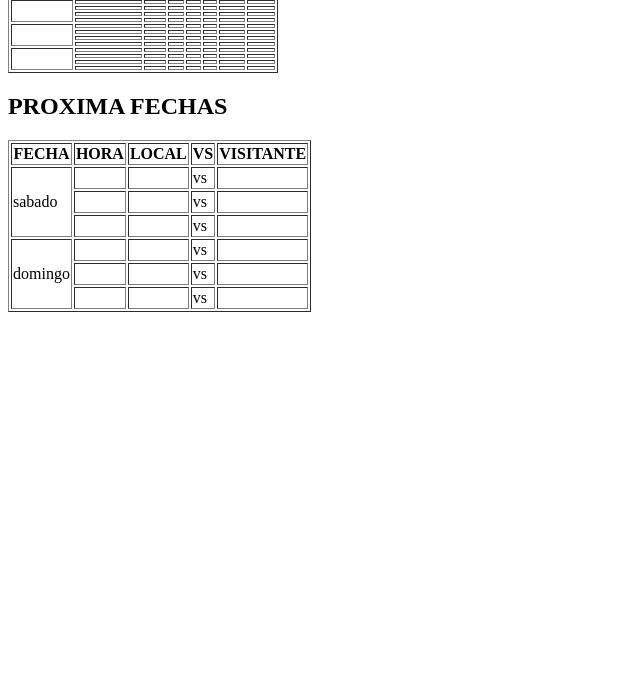
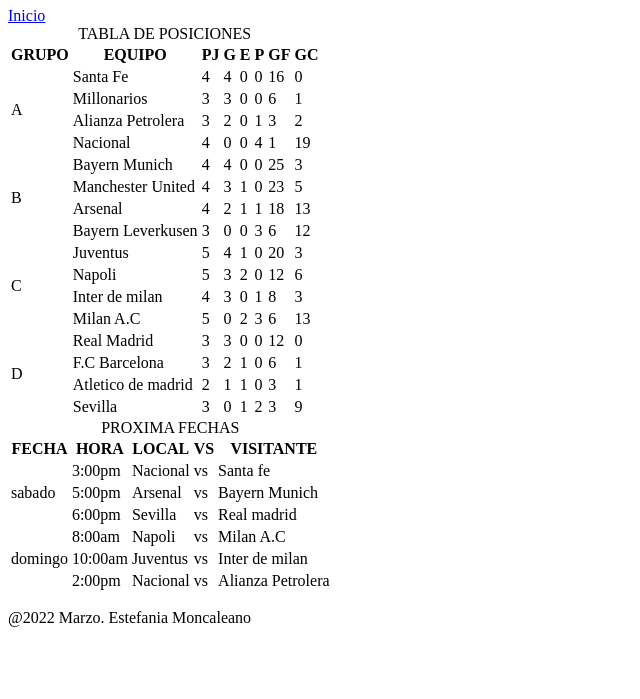
Before and after one commit to EstefaMH/PERSONAJE, a plain HTML site: page fixture.html in a window 1280 px wide. Shown: the part 101-800 px from the top of the page, without its empty margins (0-640 px from the left). Drawn offline with Linux system fonts and the light colour scheme.

Commit message:
Add files via upload

```diff
--- a/fixture.html
+++ b/fixture.html
@@ -8,7 +8,21 @@
 </head>
 
 <body>
-	<table border=1>
+	<header>
+		<div>
+			<img src="img/balon.png">
+		</div>
+		<div>
+			<h1>SOCCER CHAMPIONSHIP</h1>
+		</div>
+	</header>
+	<nav>
+		<a href="index.html">Inicio</a>
+	</nav>
+	<div id="tablas">
+
+
+		<table>
 			<caption>TABLA DE POSICIONES</caption>
 			<tr>
 				<th>GRUPO</th>
@@ -21,215 +35,176 @@
 				<th>GC</th>
 			</tr>
 			<tr>
-			<td rowspan=4></td>
-			<td></td>
-			<td></td>
-			<td></td>
-			<td></td>
-			<td></td>
-			<td></td>
-			<td></td>
+				<td rowspan=4>A</td>
+				<td>Santa Fe</td>
+				<td>4</td>
+				<td>4</td>
+				<td>0</td>
+				<td>0</td>
+				<td>16</td>
+				<td>0</td>
 
 			</tr>
 			<tr>
 
-			<td></td>
-			<td></td>
-			<td></td>
-			<td></td>
-			<td></td>
-			<td></td>
-			<td></td>
+				<td>Millonarios</td>
+				<td>3</td>
+				<td>3</td>
+				<td>0</td>
+				<td>0</td>
+				<td>6</td>
+				<td>1</td>
 			</tr>
 			<tr>
 
-			<td></td>
-			<td></td>
-			<td></td>
-			<td></td>
-			<td></td>
-			<td></td>
-			<td></td>
+				<td>Alianza Petrolera</td>
+				<td>3</td>
+				<td>2</td>
+				<td>0</td>
+				<td>1</td>
+				<td>3</td>
+				<td>2</td>
 			</tr>
 			<tr>
 
-			<td></td>
-			<td></td>
-			<td></td>
-			<td></td>
-			<td></td>
-			<td></td>
-			<td></td>
+				<td>Nacional</td>
+				<td>4</td>
+				<td>0</td>
+				<td>0</td>
+				<td>4</td>
+				<td>1</td>
+				<td>19</td>
 			</tr>
 			<tr>
-			<td rowspan=4></td>
-			<td></td>
-			<td></td>
-			<td></td>
-			<td></td>
-			<td></td>
-			<td></td>
-			<td></td>
+				<td rowspan=4>B</td>
+				<td>Bayern Munich</td>
+				<td>4</td>
+				<td>4</td>
+				<td>0</td>
+				<td>0</td>
+				<td>25</td>
+				<td>3</td>
 
 			</tr>
 			<tr>
 
-			<td></td>
-			<td></td>
-			<td></td>
-			<td></td>
-			<td></td>
-			<td></td>
-			<td></td>
+				<td>Manchester United</td>
+				<td>4</td>
+				<td>3</td>
+				<td>1</td>
+				<td>0</td>
+				<td>23</td>
+				<td>5</td>
 			</tr>
 			<tr>
 
-			<td></td>
-			<td></td>
-			<td></td>
-			<td></td>
-			<td></td>
-			<td></td>
-			<td></td>
+				<td>Arsenal</td>
+				<td>4</td>
+				<td>2</td>
+				<td>1</td>
+				<td>1</td>
+				<td>18</td>
+				<td>13</td>
 			</tr>
 			<tr>
 
-			<td></td>
-			<td></td>
-			<td></td>
-			<td></td>
-			<td></td>
-			<td></td>
-			<td></td>
+				<td>Bayern Leverkusen</td>
+				<td>3</td>
+				<td>0</td>
+				<td>0</td>
+				<td>3</td>
+				<td>6</td>
+				<td>12</td>
 			</tr>
 			<tr>
-			<td rowspan=4></td>
-			<td></td>
-			<td></td>
-			<td></td>
-			<td></td>
-			<td></td>
-			<td></td>
-			<td></td>
+				<td rowspan=4>C</td>
+				<td>Juventus</td>
+				<td>5</td>
+				<td>4</td>
+				<td>1</td>
+				<td>0</td>
+				<td>20</td>
+				<td>3</td>
 
 			</tr>
 			<tr>
 
-			<td></td>
-			<td></td>
-			<td></td>
-			<td></td>
-			<td></td>
-			<td></td>
-			<td></td>
+				<td>Napoli</td>
+				<td>5</td>
+				<td>3</td>
+				<td>2</td>
+				<td>0</td>
+				<td>12</td>
+				<td>6</td>
 			</tr>
 			<tr>
 
-			<td></td>
-			<td></td>
-			<td></td>
-			<td></td>
-			<td></td>
-			<td></td>
-			<td></td>
+				<td>Inter de milan</td>
+				<td>4</td>
+				<td>3</td>
+				<td>0</td>
+				<td>1</td>
+				<td>8</td>
+				<td>3</td>
 			</tr>
 			<tr>
 
-			<td></td>
-			<td></td>
-			<td></td>
-			<td></td>
-			<td></td>
-			<td></td>
-			<td></td>
+				<td>Milan A.C</td>
+				<td>5</td>
+				<td>0</td>
+				<td>2</td>
+				<td>3</td>
+				<td>6</td>
+				<td>13</td>
 			</tr>
 			<tr>
-			<td rowspan=4></td>
-			<td></td>
-			<td></td>
-			<td></td>
-			<td></td>
-			<td></td>
-			<td></td>
-			<td></td>
+				<td rowspan=4>D</td>
+				<td>Real Madrid</td>
+				<td>3</td>
+				<td>3</td>
+				<td>0</td>
+				<td>0</td>
+				<td>12</td>
+				<td>0</td>
 
 			</tr>
 			<tr>
 
-			<td></td>
-			<td></td>
-			<td></td>
-			<td></td>
-			<td></td>
-			<td></td>
-			<td></td>
+				<td>F.C Barcelona</td>
+				<td>3</td>
+				<td>2</td>
+				<td>1</td>
+				<td>0</td>
+				<td>6</td>
+				<td>1</td>
 			</tr>
 			<tr>
 
-			<td></td>
-			<td></td>
-			<td></td>
-			<td></td>
-			<td></td>
-			<td></td>
-			<td></td>
+				<td>Atletico de madrid</td>
+				<td>2</td>
+				<td>1</td>
+				<td>1</td>
+				<td>0</td>
+				<td>3</td>
+				<td>1</td>
 			</tr>
 			<tr>
 
-			<td></td>
-			<td></td>
-			<td></td>
-			<td></td>
-			<td></td>
-			<td></td>
-			<td></td>
+				<td>Sevilla</td>
+				<td>3</td>
+				<td>0</td>
+				<td>1</td>
+				<td>2</td>
+				<td>3</td>
+				<td>9</td>
 			</tr>
-		<tr>
-			<td rowspan=4></td>
-			<td></td>
-			<td></td>
-			<td></td>
-			<td></td>
-			<td></td>
-			<td></td>
-			<td></td>
 
-		</tr>
-		<tr>
-
-			<td></td>
-			<td></td>
-			<td></td>
-			<td></td>
-			<td></td>
-			<td></td>
-			<td></td>
-		</tr>
-		<tr>
-
-			<td></td>
-			<td></td>
-			<td></td>
-			<td></td>
-			<td></td>
-			<td></td>
-			<td></td>
-		</tr>
-		<tr>
-
-			<td></td>
-			<td></td>
-			<td></td>
-			<td></td>
-			<td></td>
-			<td></td>
-			<td></td>
-		</tr>
 		</table>
 
-	<h2>PROXIMA FECHAS</h2>
 
-	<table border=1>
+
+		<table>
+			<caption>PROXIMA FECHAS</caption>
 			<tr>
 				<th>FECHA</th>
 				<th>HORA</th>
@@ -239,53 +214,53 @@
 			</tr>
 			<tr>
 				<td rowspan="3">sabado</td>
-			<td></td>
-			<td></td>
+				<td>3:00pm</td>
+				<td>Nacional</td>
 				<td>vs</td>
-			<td></td>
+				<td>Santa fe</td>
 			</tr>
 			<tr>
 
-			<td></td>
-			<td></td>
+				<td>5:00pm</td>
+				<td>Arsenal</td>
 				<td>vs</td>
-			<td></td>
+				<td>Bayern Munich</td>
 			</tr>
 			<tr>
 
-			<td></td>
-			<td></td>
+				<td>6:00pm</td>
+				<td>Sevilla</td>
 				<td>vs</td>
-			<td></td>
+				<td>Real madrid</td>
 			</tr>
 			<tr>
 				<td rowspan="3">domingo</td>
-			<td></td>
-			<td></td>
+				<td>8:00am</td>
+				<td>Napoli</td>
 				<td>vs</td>
-			<td></td>
+				<td>Milan A.C</td>
 			</tr>
 			<tr>
 
-			<td></td>
-			<td></td>
+				<td>10:00am</td>
+				<td>Juventus</td>
 				<td>vs</td>
-			<td></td>
+				<td>Inter de milan</td>
 			</tr>
 			<tr>
 
-			<td></td>
-			<td></td>
+				<td>2:00pm</td>
+				<td>Nacional</td>
 				<td>vs</td>
-			<td></td>
+				<td>Alianza Petrolera</td>
 			</tr>
 
 		</table>
+	</div>
 
-
-
-
+	<footer>
+		<p>@2022 Marzo.  Estefania Moncaleano</p>
+	</footer>
 
 </body>
-
 </html>
```
Also changed, not shown: de_bruyne.html (+29 -21 lines), index.html (+16 -5 lines), torneo.html (+49 -9 lines). Lines whose indentation alone changed are shown as unchanged.
